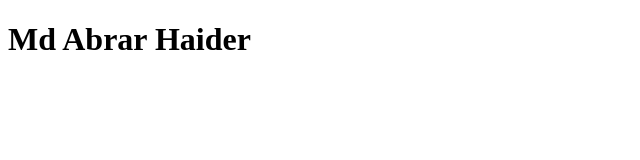
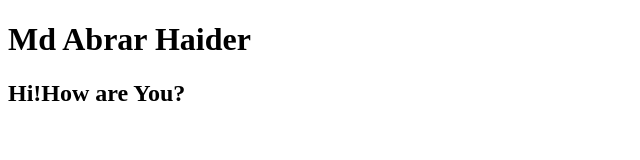
Before and after one commit to abrarhaider043/my-first-website, a plain HTML site: page index.html in a window 1280 px wide. Shown: the whole page, without its empty margins (0-640 px from the left). Drawn offline with Linux system fonts and the light colour scheme.

Commit message:
hi hello

```diff
--- a/index.html
+++ b/index.html
@@ -5,5 +5,6 @@
 </head>
 <body>
     <h1>Md Abrar Haider</h1>
+    <h2>Hi!How are You?</h2>
 </body>
 </html>
```
